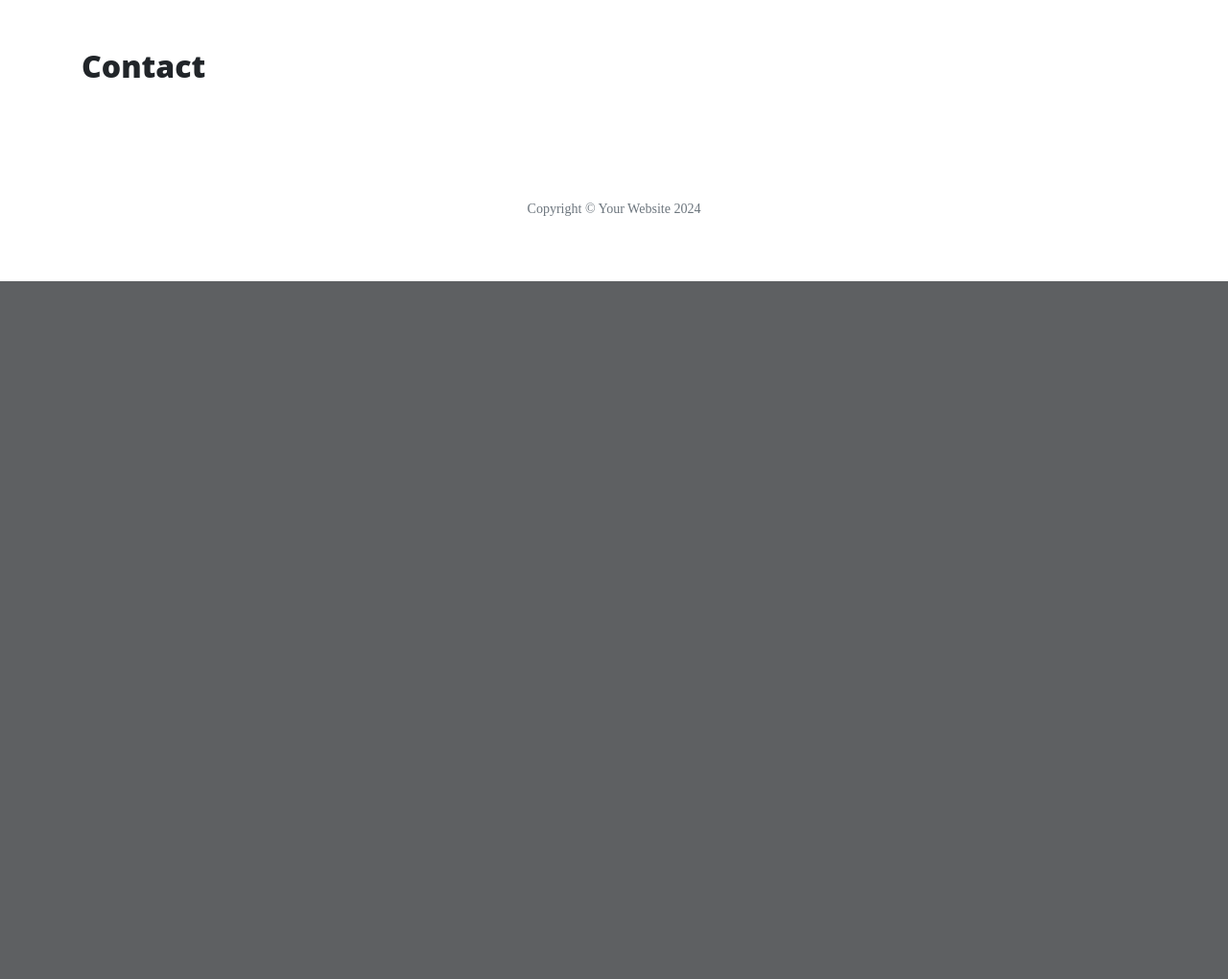
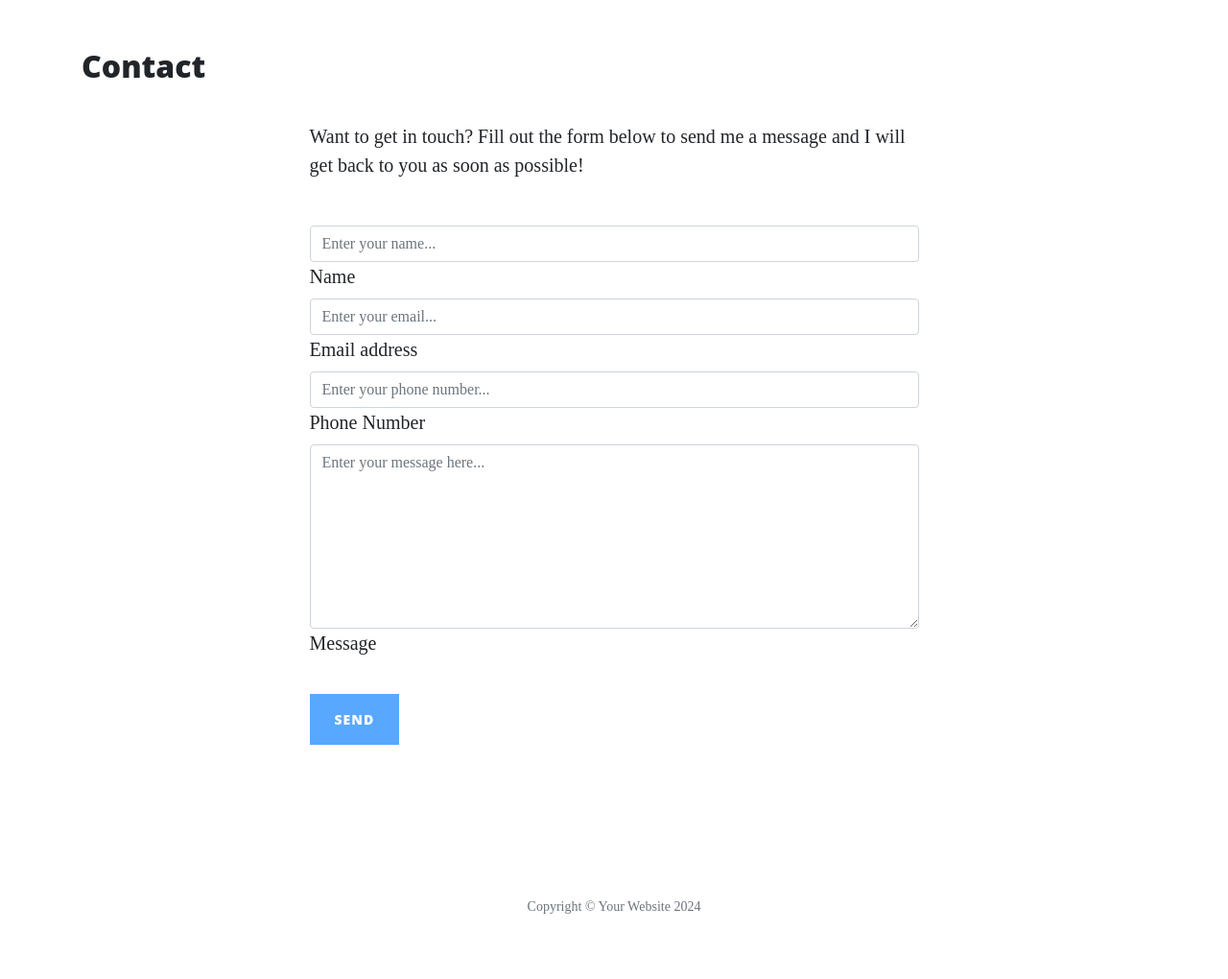
Before and after one commit to LeighAllenDev/thorin-flask-app, a Flask app: page /contact in a window 1280 px wide. Shown: the part 628-1648 px from the top of the page at 96% size. Before the commit the page ends 921 px from the top, so only its background shows below. Run offline with Flask 3, Linux system fonts and the light colour scheme; some libraries are stand-ins or nearby versions.

Commit message:
set up the contact form and fixed the about form

```diff
--- a/run.py
+++ b/run.py
@@ -1,6 +1,6 @@
 import os
 import json
-from flask import Flask, render_template
+from flask import Flask, render_template, request
 
 app = Flask(__name__)
 
@@ -17,8 +17,21 @@
     return render_template("about.html", page_title="About", company=data)
 
 
-@app.route("/contact")
+@app.route("/about/<member_name>")
+def about_member(member_name):
+    member = {}
+    with open("data/company.json", "r") as json_data:
+        data = json.load(json_data)
+        for obj in data:
+            if obj["url"] == member_name:
+                member = obj
+    return render_template("member.html", member=member)
+
+
+@app.route("/contact", methods=["GET", "POST"])
 def contact():
+    if request.method == "POST":
+        print(request.form)
     return render_template("contact.html", page_title="Contact")
 
 
--- a/templates/about.html
+++ b/templates/about.html
@@ -23,7 +23,7 @@
             {% if loop.index % 2 != 0 %}
 
                 <div class="col-md-7">
-                    <h3><a href="/about/ {{ member.url }}">{{ loop.index }}. {{ member.name }}</a></h3>
+                    <h3><a href="/about/{{ member.url }}">{{ loop.index }}. {{ member.name }}</a></h3>
                     <p>
                         {{ member.description }}
                     </p>
@@ -38,7 +38,7 @@
                     <img src="{{ member.image_source }}" alt="" class="featurette-img image-responsive">
                 </div>
                 <div class="col-md-7">
-                    <h3>{{ loop.index }}. {{ member.name }}</h3>
+                    <h3><a href="/about/{{ member.url }}">{{ loop.index }}. {{ member.name }}</a></h3>
                     <p>
                         {{ member.description }}
                     </p>
--- a/templates/contact.html
+++ b/templates/contact.html
@@ -1,4 +1,54 @@
 {% extends "base.html" %}
 {% block content %}
     <h2>{{ page_title }}</h2>
+
+
+    <div class="row gx-4 gx-lg-5 justify-content-center">
+        <div class="col-md-10 col-lg-8 col-xl-7">
+            <p>Want to get in touch? Fill out the form below to send me a message and I will get back to you as soon as possible!</p>
+            <div class="my-5">
+                <form method="POST" id="contactForm">
+                    <div class="form-floating">
+                        <input class="form-control" name="name" id="name" type="text" placeholder="Enter your name..." data-sb-validations="required" />
+                        <label for="name">Name</label>
+                        <div class="invalid-feedback" data-sb-feedback="name:required">A name is required.</div>
+                    </div>
+                    <div class="form-floating">
+                        <input class="form-control" name="email" id="email" type="email" placeholder="Enter your email..." data-sb-validations="required,email" />
+                        <label for="email">Email address</label>
+                        <div class="invalid-feedback" data-sb-feedback="email:required">An email is required.</div>
+                        <div class="invalid-feedback" data-sb-feedback="email:email">Email is not valid.</div>
+                    </div>
+                    <div class="form-floating">
+                        <input class="form-control" name="phone" id="phone" type="tel" placeholder="Enter your phone number..." data-sb-validations="required" />
+                        <label for="phone">Phone Number</label>
+                        <div class="invalid-feedback" data-sb-feedback="phone:required">A phone number is required.</div>
+                    </div>
+                    <div class="form-floating">
+                        <textarea class="form-control" name="message" id="message" placeholder="Enter your message here..." style="height: 12rem" data-sb-validations="required"></textarea>
+                        <label for="message">Message</label>
+                        <div class="invalid-feedback" data-sb-feedback="message:required">A message is required.</div>
+                    </div>
+                    <br />
+
+                    <div class="d-none" id="submitSuccessMessage">
+                        <div class="text-center mb-3">
+                            <div class="fw-bolder">Form submission successful!</div>
+                            To activate this form, sign up at
+                            <br />
+                            <a href="https://startbootstrap.com/solution/contact-forms">https://startbootstrap.com/solution/contact-forms</a>
+                        </div>
+                    </div>
+                    <!-- Submit error message-->
+                    <!---->
+                    <!-- This is what your users will see when there is-->
+                    <!-- an error submitting the form-->
+                    <div class="d-none" id="submitErrorMessage"><div class="text-center text-danger mb-3">Error sending message!</div></div>
+                    <!-- Submit Button-->
+                    <button class="btn btn-primary text-uppercase disabled" id="submitButton" type="submit">Send</button>
+                </form>
+            </div>
+        </div>
+    </div>
+
 {% endblock %}
```
Also changed, not shown: data/company.json (+26 -13 lines), templates/member.html (added, +15 -0 lines).
